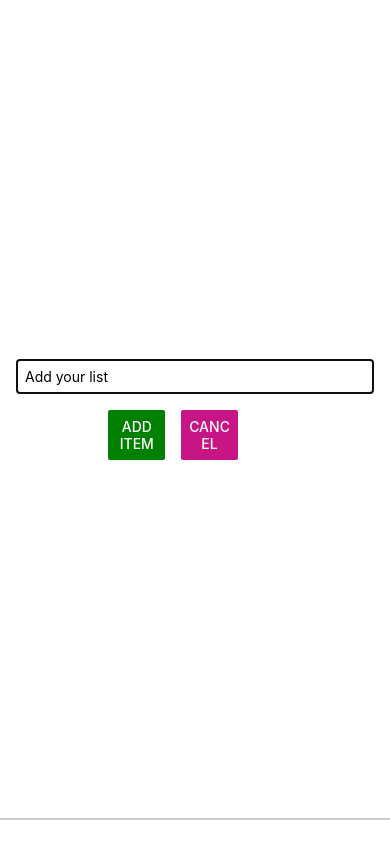
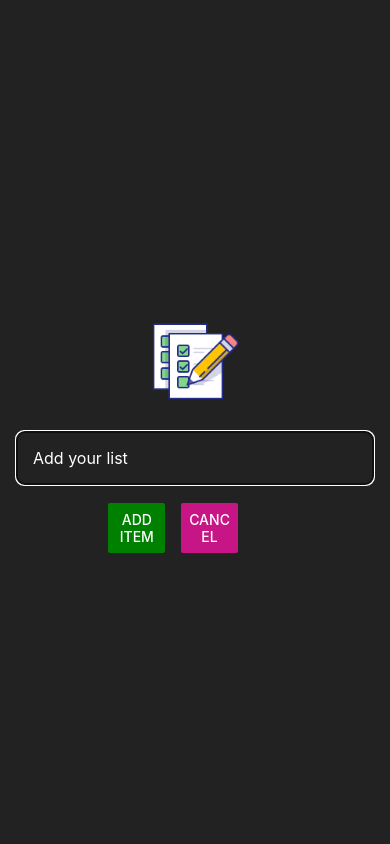
Before and after one commit to km-saifullah/todo-mobile-app, a React Native app: screen / in a window 390 px wide. Both pictures are taken after a click on the button "ADD TODO LIST". Built offline with nearby package versions, Linux system fonts and the light colour scheme.

Commit message:
some style chnaged and add images in our app

```diff
--- a/App.js
+++ b/App.js
@@ -1,5 +1,6 @@
 import { useState } from "react";
 import { StyleSheet, View, FlatList, Button } from "react-native";
+import { StatusBar } from "expo-status-bar";
 import Item from "./components/Item";
 import ItemInput from "./components/ItemInput";
 
@@ -21,7 +22,7 @@ const App = () => {
   const handleAddList = (enteredText) => {
     // setTodo([...todo, listItem]); // this is not the best way to store the data in the state variable, if the the present data is depend on next data
     if (enteredText == "") {
-      console.warn("Plese Add a Item...");
+      console.warn("Plese Add An Item....");
     } else {
       setTodo((currrentList) => [
         ...todo,
@@ -39,8 +40,14 @@ const App = () => {
   };
 
   return (
+    <>
+      <StatusBar style="light" />
       <View style={styles.appContainer}>
-      <Button title="Add Todo List" color="#c71585" onPress={handleAddItems} />
+        <Button
+          title="Add Todo List"
+          color="#c71585"
+          onPress={handleAddItems}
+        />
         {openModal && (
           <ItemInput
             onAddList={handleAddList}
@@ -67,6 +74,7 @@ const App = () => {
           />
         </View>
       </View>
+    </>
   );
 };
 
--- a/app.json
+++ b/app.json
@@ -5,6 +5,7 @@
     "version": "1.0.0",
     "orientation": "portrait",
     "icon": "./assets/icon.png",
+    "backgroundColor": "#181818",
     "userInterfaceStyle": "light",
     "splash": {
       "image": "./assets/splash.png",
--- a/components/ItemInput.jsx
+++ b/components/ItemInput.jsx
@@ -1,5 +1,12 @@
 import React, { useState } from "react";
-import { Button, Modal, StyleSheet, TextInput, View } from "react-native";
+import {
+  Button,
+  Image,
+  Modal,
+  StyleSheet,
+  TextInput,
+  View,
+} from "react-native";
 
 const ItemInput = (props) => {
   const [listItem, setListItem] = useState("");
@@ -18,11 +25,13 @@ const ItemInput = (props) => {
   return (
     <Modal visible={props.visible} animationType="slide">
       <View style={styles.inputContainer}>
+        <Image source={require("../assets/todoIcon.png")} style={styles.img} />
         <TextInput
           placeholder="Add your list"
           style={styles.textInput}
           onChangeText={handleInputField}
           value={listItem}
+          placeholderTextColor="#ffffff"
         />
         <View style={styles.buttonContainer}>
           <View style={styles.button}>
@@ -48,10 +57,13 @@ const styles = StyleSheet.create({
     flex: 1,
     justifyContent: "center",
     alignItems: "center",
-    marginBottom: 24,
-    borderBottomWidth: 2,
-    borderColor: "#cccccc",
     padding: 16,
+    backgroundColor: "#222222",
+  },
+  img: {
+    width: 100,
+    height: 100,
+    margin: 20,
   },
   textInput: {
     borderWidth: 1,
@@ -59,10 +71,14 @@ const styles = StyleSheet.create({
     borderStyle: "solid",
     width: "100%",
     padding: 8,
+    color: "#ffffff",
+    fontSize: 16,
+    padding: 16,
+    borderRadius: 8,
   },
   buttonContainer: {
     flexDirection: "row",
-    marginTop: 16,
+    marginTop: 18,
   },
   button: {
     width: "30%",
```
Also changed, not shown: assets/todoIcon.png (added). Lines whose indentation alone changed are shown as unchanged.
